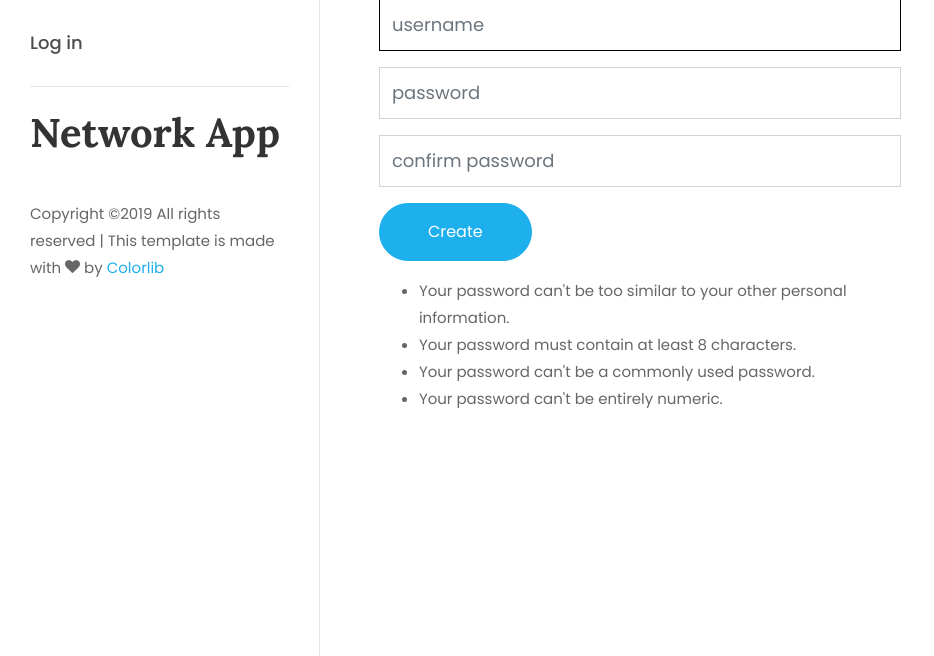
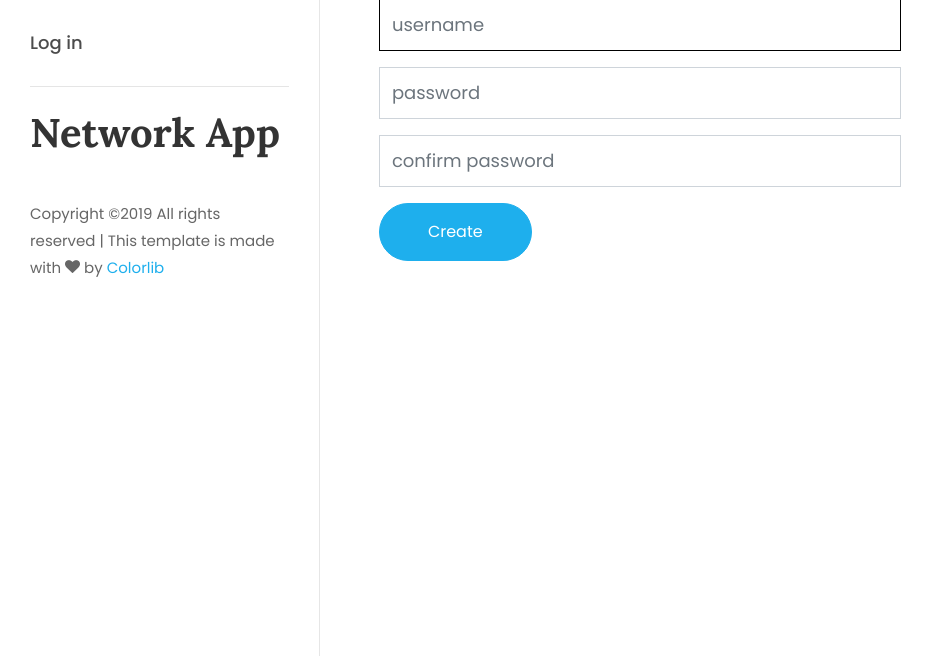
Before and after one commit to kevin123george/sayoneweb1, a Django app: page /signup/ in a window 1280 px wide. Shown: the part 144-800 px from the top of the page, without its empty margins (0-934 px from the left). Run offline with Django 3.2, Linux system fonts and the light colour scheme; some libraries are stand-ins or nearby versions; some web fonts are replaced.

Commit message:
make it better

```diff
--- a/social_network/templates/registration/signup.html
+++ b/social_network/templates/registration/signup.html
@@ -5,14 +5,6 @@
     <body>
 
 
-      {% if form.errors %}
-      <p>faild try agine</p>
-      <div class="alerts errorlist">
-        <span>{{form.username.errors}}</span>
-
-
-      </div>
-    {% endif %}
 
                 <div style="padding :2%">
                   <h1 id="colorlib-logo" class="mb-4" >Signup</h1>
@@ -39,20 +31,22 @@
 
                     </div>
                   </from>
-                  <ul>
-                    <li>
-                     Your password can't be too similar to your other personal information.
-                    </li>
-                    <li>
-                     Your password must contain at least 8 characters.
-                    </li>
-                    <li>
-                     Your password can't be a commonly used password.
-                    </li>
-                    <li>
-                     Your password can't be entirely numeric.
-                    </li>
-                  </ul>
+                  {% if form.errors %}
+	<!-- Error messaging -->
+	<div id="errors">
+		<div class="inner">
+			<p>There were some errors in the information you entered. Please correct the following:</p>
+			{{ form.non_field_errors }}
+			<ul>
+				{% for field in form %}
+					{% if field.errors %}<li>{{ field.label }}: {{ field.errors|striptags }}</li>{% endif %}
+				{% endfor %}
+			</ul>
+		</div>
+	</div>
+	<!-- /Error messaging -->
+{% endif %}
+
 
       </body>
 {% endblock %}
```
Also changed, not shown: db.sqlite3.
